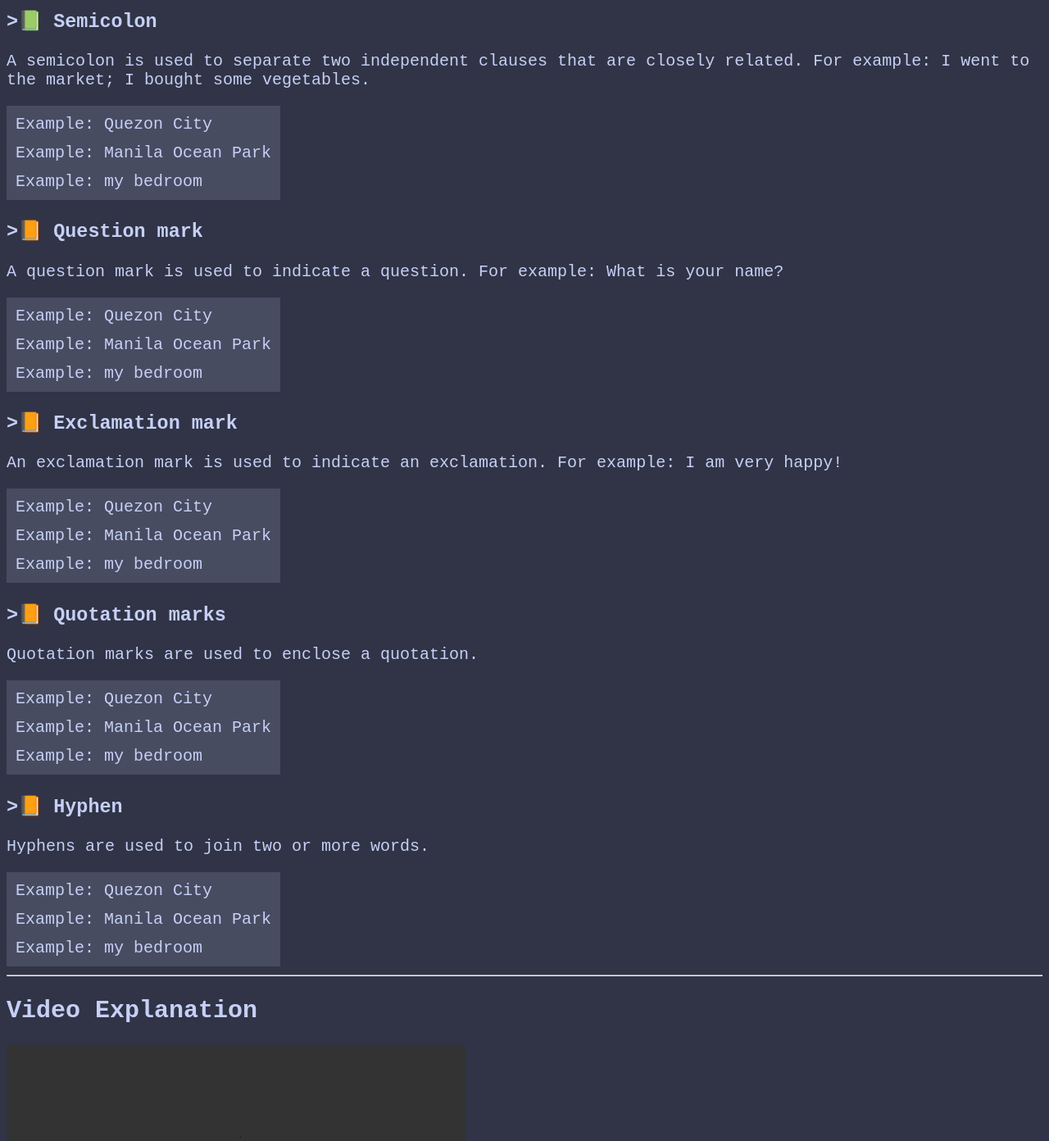
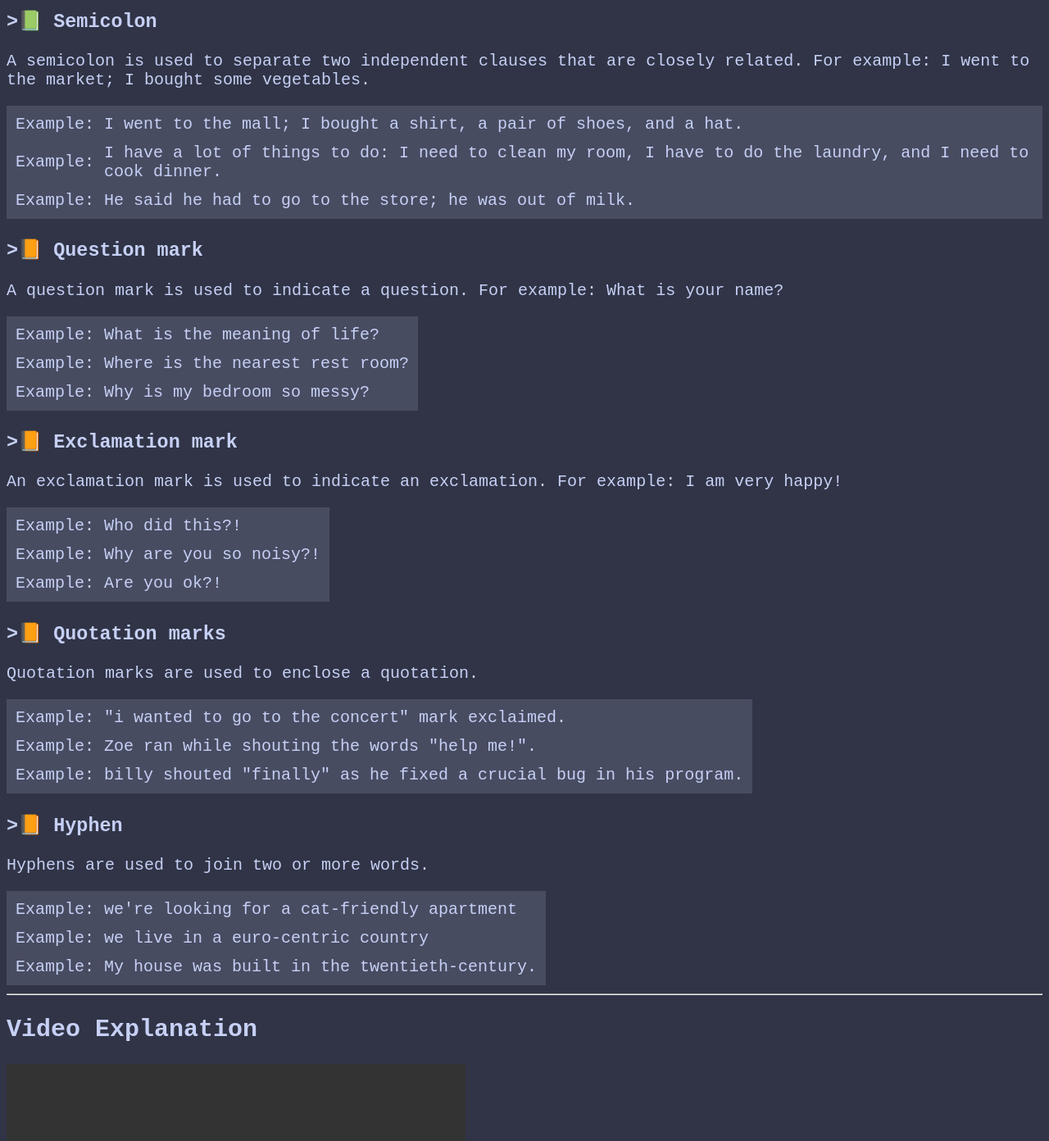
Before and after one commit to Tskk-dev/Pure-HTML-Website-Activity, a plain HTML site: page topics/7.html in a window 1280 px wide. Shown: the part 1700-3092 px from the top of the page at 82% size. Drawn offline with Linux system fonts and the light colour scheme; grey boxes are pictures that could not be loaded.

Commit message:
fully commiting punctuations

```diff
--- a/topics/7.html
+++ b/topics/7.html
@@ -141,15 +141,18 @@
 		<table cellspacing="10px" bgcolor="#484c61">
 			<tr>
 				<td>Example:</td>
-				<td>Quezon City</td>
+				<td>I went to the mall; I bought a shirt, a pair of
+					shoes, and a hat.
+				</td>
 			</tr>
 			<tr>
 				<td>Example:</td>
-				<td>Manila Ocean Park</td>
+				<td>I have a lot of things to do: I need to clean my
+					room, I have to do the laundry, and I need to cook dinner.</td>
 			</tr>
 			<tr>
 				<td>Example:</td>
-				<td>my bedroom</td>
+				<td>He said he had to go to the store; he was out of milk.</td>
 			</tr>
 		</table>
 		<p>
@@ -159,15 +162,15 @@
 		<table cellspacing="10px" bgcolor="#484c61">
 			<tr>
 				<td>Example:</td>
-				<td>Quezon City</td>
+				<td>What is the meaning of life?</td>
 			</tr>
 			<tr>
 				<td>Example:</td>
-				<td>Manila Ocean Park</td>
+				<td>Where is the nearest rest room?</td>
 			</tr>
 			<tr>
 				<td>Example:</td>
-				<td>my bedroom</td>
+				<td>Why is my bedroom so messy?</td>
 			</tr>
 		</table>
 		<p>
@@ -177,15 +180,15 @@
 		<table cellspacing="10px" bgcolor="#484c61">
 			<tr>
 				<td>Example:</td>
-				<td>Quezon City</td>
+				<td>Who did this?!</td>
 			</tr>
 			<tr>
 				<td>Example:</td>
-				<td>Manila Ocean Park</td>
+				<td>Why are you so noisy?!</td>
 			</tr>
 			<tr>
 				<td>Example:</td>
-				<td>my bedroom</td>
+				<td>Are you ok?!</td>
 			</tr>
 		</table>
 		<p>
@@ -195,15 +198,15 @@
 		<table cellspacing="10px" bgcolor="#484c61">
 			<tr>
 				<td>Example:</td>
-				<td>Quezon City</td>
+				<td>"i wanted to go to the concert" mark exclaimed.</td>
 			</tr>
 			<tr>
 				<td>Example:</td>
-				<td>Manila Ocean Park</td>
+				<td>Zoe ran while shouting the words "help me!".</td>
 			</tr>
 			<tr>
 				<td>Example:</td>
-				<td>my bedroom</td>
+				<td>billy shouted "finally" as he fixed a crucial bug in his program.</td>
 			</tr>
 		</table>
 
@@ -215,15 +218,16 @@
 		<table cellspacing="10px" bgcolor="#484c61">
 			<tr>
 				<td>Example:</td>
-				<td>Quezon City</td>
+				<td>we're looking for a cat-friendly apartment
+				</td>
 			</tr>
 			<tr>
 				<td>Example:</td>
-				<td>Manila Ocean Park</td>
+				<td>we live in a euro-centric country</td>
 			</tr>
 			<tr>
 				<td>Example:</td>
-				<td>my bedroom</td>
+				<td>My house was built in the twentieth-century. </td>
 			</tr>
 		</table>
 
```
